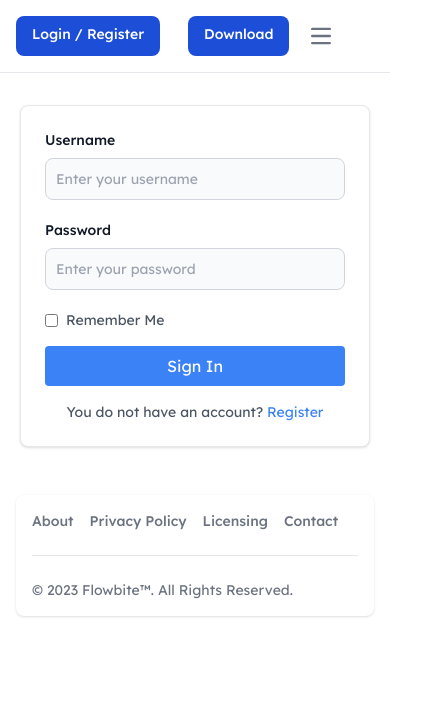
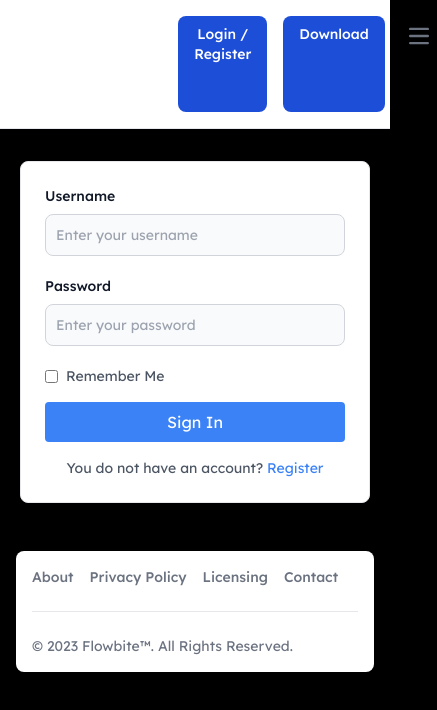
Before and after one commit to nguyentronghuan101120/web-game-manager, a Next.js app: page /sign-in in a window 390 px wide. Shown: the top 710 px of the page, 437 px wide, since content can reach past the window. Built offline with nearby package versions, Linux system fonts and the light colour scheme; no server answers.

Commit message:
update toogle theme

```diff
--- a/app/(client)/sign-in/page.tsx
+++ b/app/(client)/sign-in/page.tsx
@@ -43,7 +43,7 @@ export default function SignIn() {
       const response = await signInApi(data);
 
       toast.success(response.data.message);
-      router.push("/sign-in");
+      router.push("/home");
     } catch (error) {
       toast.error((error as BaseResponse).message);
     } finally {
--- a/app/components/nav-bar.tsx
+++ b/app/components/nav-bar.tsx
@@ -1,22 +1,25 @@
+"use client";
+
 import Link from "next/link";
-// import Logo from "./logo";
+import { ThemeSwitcher } from "./theme-switcher-button";
+
 
 export default function NavBar() {
   return (
-    <nav className="bg-white dark:bg-gray-900  w-full  top-0 start-0 border-b border-gray-200 dark:border-gray-600">
+    <nav className="bg-white dark:bg-gray-900 w-full top-0 start-0 border-b border-gray-200 dark:border-gray-600">
       <div className="max-w-screen-xl flex flex-wrap items-center justify-between mx-auto p-4">
-        {/* <Logo></Logo> */}
-        <div className="flex md:order-2 space-x-3 md:space-x-0 rtl:space-x-reverse">
+        <div className="flex md:order-2 space-x-4">
+          <ThemeSwitcher />
           <Link
             type="button"
-            className="text-white bg-blue-700 hover:bg-blue-800 focus:ring-4 focus:outline-none focus:ring-blue-300 font-medium rounded-lg text-sm px-4 py-2 text-center dark:bg-blue-600 dark:hover:bg-blue-700 dark:focus:ring-blue-800 mr-4"
+            className="text-white bg-blue-700 hover:bg-blue-800 focus:ring-4 focus:outline-none focus:ring-blue-300 font-medium rounded-lg text-sm px-4 py-2 text-center dark:bg-blue-600 dark:hover:bg-blue-700 dark:focus:ring-blue-800"
             href="/sign-in"
           >
             Login / Register
           </Link>
           <Link
             type="button"
-            className=" text-white bg-blue-700 hover:bg-blue-800 focus:ring-4 focus:outline-none focus:ring-blue-300 font-medium rounded-lg text-sm px-4 py-2 text-center dark:bg-blue-600 dark:hover:bg-blue-700 dark:focus:ring-blue-800"
+            className="text-white bg-blue-700 hover:bg-blue-800 focus:ring-4 focus:outline-none focus:ring-blue-300 font-medium rounded-lg text-sm px-4 py-2 text-center dark:bg-blue-600 dark:hover:bg-blue-700 dark:focus:ring-blue-800"
             href="/login"
           >
             Download
@@ -38,9 +41,9 @@ export default function NavBar() {
             >
               <path
                 stroke="currentColor"
-                stroke-linecap="round"
-                stroke-linejoin="round"
-                stroke-width="2"
+                strokeLinecap="round"
+                strokeLinejoin="round"
+                strokeWidth="2"
                 d="M1 1h15M1 7h15M1 13h15"
               />
             </svg>
--- /dev/null
+++ b/app/components/theme-switcher-button.tsx
@@ -0,0 +1,46 @@
+"use client";
+
+import { useTheme } from "next-themes";
+import { useEffect, useState } from "react";
+import { FaMoon, FaSun } from "react-icons/fa";
+
+export function ThemeSwitcher() {
+  const [mounted, setMounted] = useState(false);
+  const { theme, setTheme } = useTheme();
+
+  useEffect(() => {
+    setMounted(true);
+  }, []);
+
+  if (!mounted) return null;
+
+  // const isDark = theme === "dark";
+
+  return (
+    <div className="flex items-center justify-center from-blue-100 to-purple-100 dark:from-gray-800 dark:to-gray-900 transition-colors duration-500">
+      <button onClick={() => setTheme("light")}>Light Mode</button>
+      <button onClick={() => setTheme("dark")}>Dark Mode</button>
+      The current theme is: {theme}
+      {/* <button
+        onClick={() => {
+          console.log(`Switching to ${isDark ? "light" : "dark"} mode`);
+          setTheme(isDark ? "light" : "dark");
+        }}
+        className={`relative w-20 h-10 rounded-full p-1 transition-colors duration-300 ease-in-out focus:outline-none focus:ring-2 focus:ring-offset-2 ${
+          isDark
+            ? "bg-gray-700 focus:ring-gray-600"
+            : "bg-blue-500 focus:ring-blue-500"
+        }`}
+        aria-label={`Switch to ${isDark ? "light" : "dark"} mode`}
+      >
+        <span className="absolute left-1 top-1 w-8 h-8 rounded-full bg-white shadow-md flex items-center justify-center">
+          {isDark ? (
+            <FaSun className="text-yellow-500" />
+          ) : (
+            <FaMoon className="text-gray-700" />
+          )}
+        </span>
+      </button> */}
+    </div>
+  );
+}
--- a/app/globals.css
+++ b/app/globals.css
@@ -4,22 +4,14 @@
 @tailwind components;
 @tailwind utilities;
 
-:root {
-  --background: #ffffff;
-  --foreground: #171717;
+body {
+  color: #000;
+  background-color: #fff;
 }
 
-@media (prefers-color-scheme: dark) {
-  :root {
-    --background: #0a0a0a;
-    --foreground: #ededed;
-  }
-}
-
-body {
-  color: var(--foreground);
-  background: var(--background);
-  font-family: Arial, Helvetica, sans-serif;
+[data-theme="dark"] body {
+  background-color: #000;
+  color: #fff;
 }
 
 @layer utilities {
--- a/app/layout.tsx
+++ b/app/layout.tsx
@@ -4,7 +4,7 @@ import "./globals.css";
 import NavBar from "./components/nav-bar";
 import Footer from "./components/footer";
 import { ToastContainer } from "react-toastify";
-import 'react-toastify/dist/ReactToastify.css';
+import "react-toastify/dist/ReactToastify.css";
 
 const lexend = Lexend({
   weight: ["100", "200", "300", "400", "500", "600", "700", "800", "900"],
@@ -38,14 +38,13 @@ export default function RootLayout({
   children: React.ReactNode;
 }>) {
   return (
-    <html lang="en">
+    <html lang="en" data-theme="dark">
       <body className={`${lexend.className} antialiased flex flex-col w-full`}>
-        <NavBar></NavBar>
+        <NavBar />
         <div className="h-full flex flex-col items-center justify-center py-8">
           {children}
         </div>
-
-        <Footer></Footer>
+        <Footer />
         <ToastContainer />
       </body>
     </html>
--- /dev/null
+++ b/app/providers.tsx
@@ -0,0 +1,15 @@
+// app/providers.tsx
+"use client";
+
+import {NextUIProvider} from '@nextui-org/react'
+import {ThemeProvider as NextThemesProvider} from "next-themes";
+
+export function Providers({children}: { children: React.ReactNode }) {
+  return (
+    <NextUIProvider>
+      <NextThemesProvider attribute="class" defaultTheme="dark">
+        {children}
+      </NextThemesProvider>
+    </NextUIProvider>
+  )
+}
--- a/package.json
+++ b/package.json
@@ -9,12 +9,15 @@
     "lint": "next lint"
   },
   "dependencies": {
+    "@nextui-org/react": "^2.4.8",
     "axios": "^1.7.7",
     "next": "14.2.13",
+    "next-themes": "^0.3.0",
     "react": "^18",
     "react-dom": "^18",
     "react-google-recaptcha": "^3.1.0",
     "react-hook-form": "^7.53.0",
+    "react-icons": "^5.3.0",
     "react-toastify": "^10.0.5"
   },
   "devDependencies": {
```
